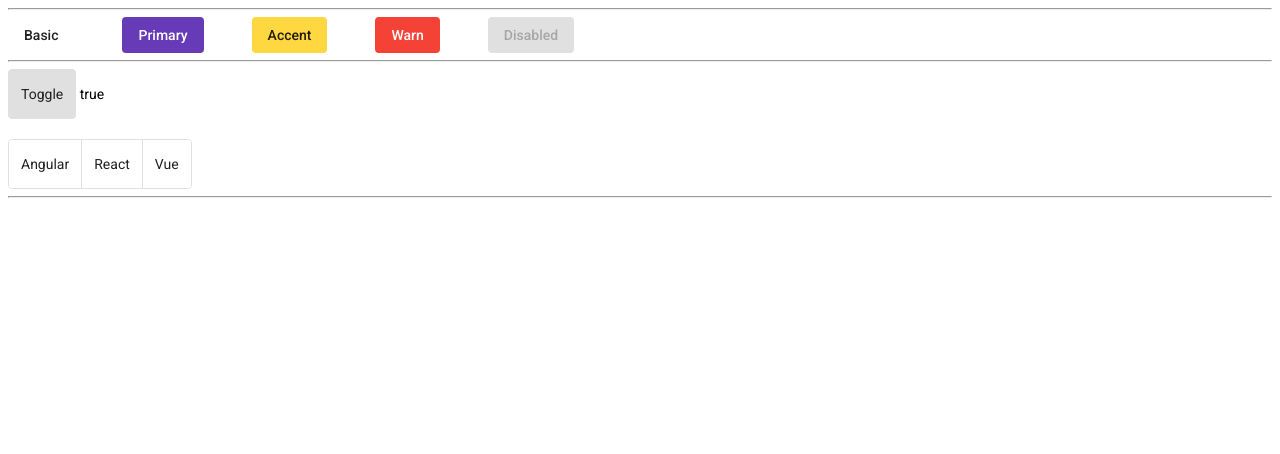
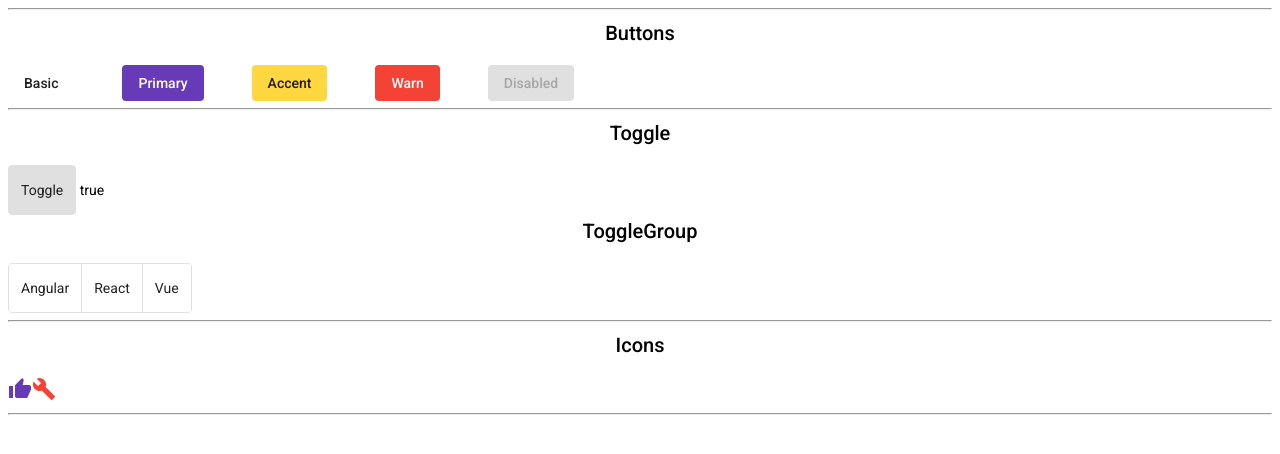
Before and after one commit to Nagarjuna-Singamsetti/Angular_Material_Tutorial, an Angular app: page / in a window 1280 px wide. Shown: the top 454 px of the page. Built offline with nearby package versions, Linux system fonts and the light colour scheme.

Commit message:
added icons

```diff
--- a/src/app/app.component.html
+++ b/src/app/app.component.html
@@ -1,15 +1,18 @@
 <hr>
+<div class="mat-title" style="text-align: center;">Buttons</div>
 <button mat-flat-button>Basic</button>
     <button mat-flat-button color="primary">Primary</button>
     <button mat-flat-button color="accent">Accent</button>
     <button mat-flat-button color="warn">Warn</button>
     <button mat-flat-button disabled>Disabled</button>
+
 <hr>
+<div class="mat-title" style="text-align: center;">Toggle</div>
     <div>
         <mat-button-toggle #toggleBtn checked disableRipple>Toggle</mat-button-toggle>
         {{toggleBtn.checked}}
-    </div><br>
-
+    </div>
+    <div class="mat-title" style="text-align: center;">ToggleGroup</div>
     <div>
         <mat-button-toggle-group #toggleGroup="matButtonToggleGroup" multiple>
             <mat-button-toggle value="angular">Angular</mat-button-toggle>
@@ -19,3 +22,9 @@
         {{toggleGroup.value}}
     </div>
     <hr>
+    <div class="mat-title" style="text-align: center;">Icons</div>
+    <div>
+        <mat-icon color="primary">thumb_up</mat-icon>
+        <mat-icon color="warn">build</mat-icon>
+    </div>
+    <hr>
--- a/src/app/material/material.module.ts
+++ b/src/app/material/material.module.ts
@@ -1,8 +1,13 @@
 import { NgModule } from '@angular/core';
 import {MatButtonModule} from '@angular/material/button';
 import {MatButtonToggleModule} from '@angular/material/button-toggle';
+import {MatIconModule} from '@angular/material/icon';
 
-const  MaterialComponents=[MatButtonModule,MatButtonToggleModule];
+const  MaterialComponents=[
+  MatButtonModule,
+  MatButtonToggleModule,
+  MatIconModule
+];
 
 @NgModule({
   imports: [MaterialComponents],
```
